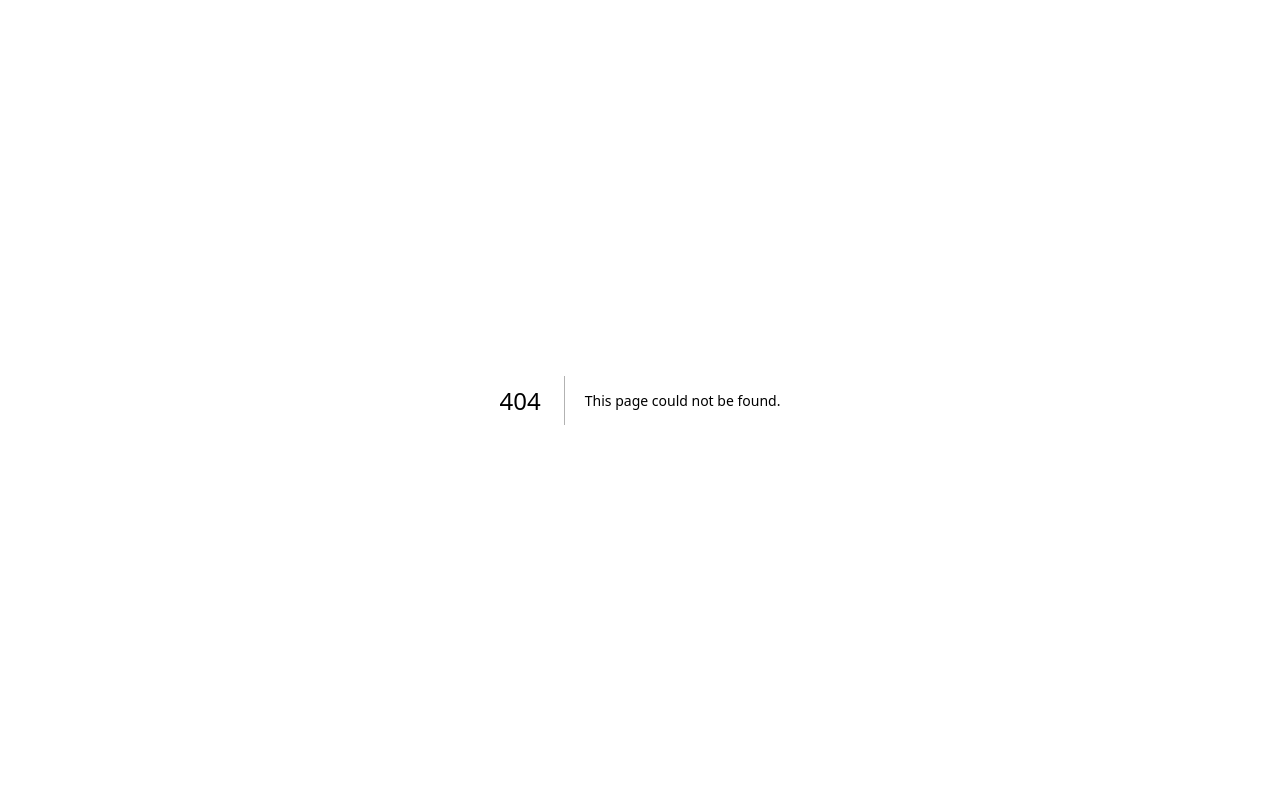
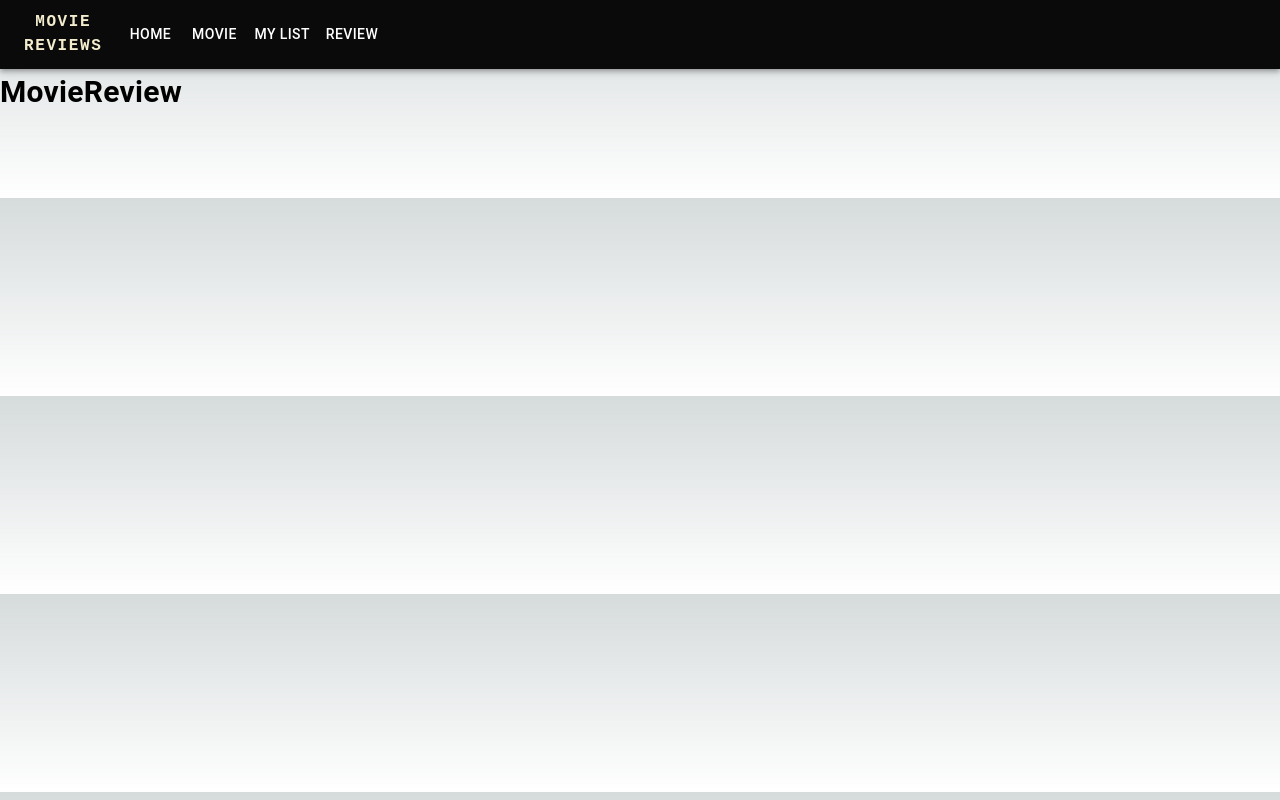
Before and after one commit to nkmbxy/movie-review-web, a Next.js app: page /movieReview in a window 1280 px wide. Before the commit this address had no page. Built offline with nearby package versions, Linux system fonts and the light colour scheme.

Commit message:
update navbar

```diff
--- a/src/app/layout.js
+++ b/src/app/layout.js
@@ -1,5 +1,6 @@
 import { Inter } from "next/font/google";
 import "./globals.css";
+import Navbar from "../components/navbar/navbar";
 
 const inter = Inter({ subsets: ["latin"] });
 
@@ -11,7 +12,10 @@ export const metadata = {
 export default function RootLayout({ children }) {
   return (
     <html lang="en">
-      <body className={inter.className}>{children}</body>
+      <body className={inter.className}>
+        <Navbar />
+        {children}
+      </body>
     </html>
   );
 }
--- /dev/null
+++ b/src/app/movieReview/movieReview.js
@@ -0,0 +1,15 @@
+"use client";
+
+import { Grid, Typography } from "@mui/material";
+
+export default function HomePage() {
+  return (
+    <Grid container sx={{ mb: 8 }}>
+      <Grid item xs={12} sx={{ marginBottom: "20px" }}>
+        <Typography style={{ fontWeight: "bold", fontSize: "30px" }}>
+          MovieReview
+        </Typography>
+      </Grid>
+    </Grid>
+  );
+}
--- /dev/null
+++ b/src/app/movieReview/page.js
@@ -0,0 +1,5 @@
+import MovieReview from "./movieReview";
+
+export default function MovieReviewPage() {
+  return <MovieReview />;
+}
--- /dev/null
+++ b/src/components/navbar/index.js
@@ -0,0 +1,32 @@
+"use client";
+
+import { authState, useRecoilState } from "@store/index";
+import { useRouter } from "next/navigation";
+import { useEffect, useRef } from "react";
+import Navbar from "./navbar";
+
+const Navigation = () => {
+  const isMounted = useRef(false);
+  const [auth, setAuth] = useRecoilState(authState);
+  const router = useRouter();
+  useEffect(() => {
+    if (!isMounted.current) {
+      const authStorage = localStorage.getItem("auth");
+      if (authStorage) {
+        const authParseJson = JSON.parse(authStorage);
+        setAuth(authParseJson);
+        router.push(`/`);
+      } else {
+        setAuth({ email: "", token: "" });
+        return;
+      }
+      return () => {
+        isMounted.current = true;
+      };
+    }
+  }, [router, setAuth]);
+
+  return <Navbar token={auth?.token} />;
+};
+
+export default Navigation;
--- /dev/null
+++ b/src/components/navbar/navbar.js
@@ -0,0 +1,122 @@
+"use client";
+import * as React from "react";
+import { useState } from "react";
+import AppBar from "@mui/material/AppBar";
+import Box from "@mui/material/Box";
+import Toolbar from "@mui/material/Toolbar";
+import IconButton from "@mui/material/IconButton";
+import Typography from "@mui/material/Typography";
+import Menu from "@mui/material/Menu";
+import MenuIcon from "@mui/icons-material/Menu";
+import Container from "@mui/material/Container";
+import Button from "@mui/material/Button";
+import MenuItem from "@mui/material/MenuItem";
+
+const pages = ["Home", "Movie", "My list", "Review"];
+
+function ResponsiveAppBar() {
+  const [anchorElNav, setAnchorElNav] = useState(null);
+
+  const handleOpenNavMenu = (event) => {
+    setAnchorElNav(event.currentTarget);
+  };
+
+  const handleCloseNavMenu = () => {
+    setAnchorElNav(null);
+  };
+
+  return (
+    <AppBar position="static" sx={{ backgroundColor: "#0a0a0a" }}>
+      <Container maxWidth="xl">
+        <Toolbar disableGutters>
+          <Box display={"flex"} flexDirection={"column"} alignItems={"center"}>
+            <Typography
+              variant="body1"
+              noWrap
+              component="a"
+              href="#app-bar-with-responsive-menu"
+              sx={{
+                mr: 2,
+                display: { xs: "none", md: "flex" },
+                fontFamily: "monospace",
+                fontWeight: 700,
+                letterSpacing: ".1rem",
+                color: "#f3edce",
+                textDecoration: "none",
+              }}
+            >
+              MOVIE
+            </Typography>
+            <Typography
+              variant="body1"
+              noWrap
+              component="a"
+              href="#app-bar-with-responsive-menu"
+              sx={{
+                mr: 2,
+                display: { xs: "none", md: "flex" },
+                fontFamily: "monospace",
+                fontWeight: 700,
+                letterSpacing: ".1rem",
+                color: "#f3edce",
+                textDecoration: "none",
+              }}
+            >
+              REVIEWS
+            </Typography>
+          </Box>
+
+          <Box sx={{ flexGrow: 1, display: { xs: "flex", md: "none" } }}>
+            <IconButton
+              size="large"
+              aria-label="account of current user"
+              aria-controls="menu-appbar"
+              aria-haspopup="true"
+              onClick={handleOpenNavMenu}
+              color="inherit"
+            >
+              <MenuIcon />
+            </IconButton>
+            <Menu
+              id="menu-appbar"
+              anchorEl={anchorElNav}
+              anchorOrigin={{
+                vertical: "bottom",
+                horizontal: "left",
+              }}
+              keepMounted
+              transformOrigin={{
+                vertical: "top",
+                horizontal: "left",
+              }}
+              open={Boolean(anchorElNav)}
+              onClose={handleCloseNavMenu}
+              sx={{
+                display: { xs: "block", md: "none" },
+              }}
+            >
+              {pages.map((page) => (
+                <MenuItem key={page} onClick={handleCloseNavMenu}>
+                  <Typography textAlign="center">{page}</Typography>
+                </MenuItem>
+              ))}
+            </Menu>
+          </Box>
+
+          <Box sx={{ flexGrow: 1, display: { xs: "none", md: "flex" } }}>
+            {pages.map((page) => (
+              <Button
+                key={page}
+                onClick={handleCloseNavMenu}
+                sx={{ my: 2, color: "white", display: "block" }}
+              >
+                {page}
+              </Button>
+            ))}
+          </Box>
+        </Toolbar>
+      </Container>
+    </AppBar>
+  );
+}
+export default ResponsiveAppBar;
```
Also changed, not shown: package.json (+7 -1 lines), src/app/home.js (added, +15 -0 lines), src/app/page.js (+3 -93 lines), src/components/loading/index.js (added, +22 -0 lines), src/components/alertDialog/alertConfirm.js (added), src/components/alertDialog/alertError.js (added), 1 other file (tests, documents, lock files or other folders).
